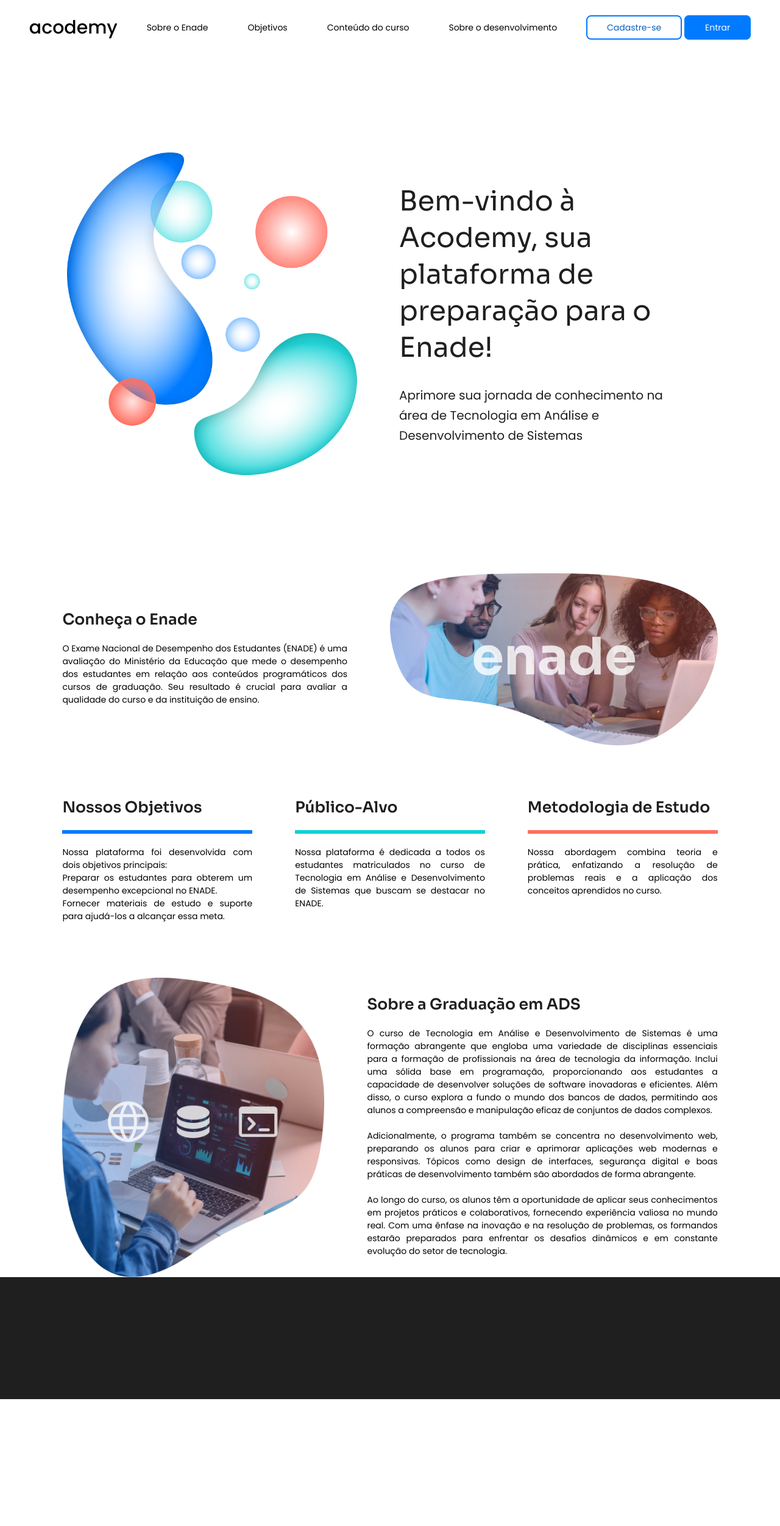
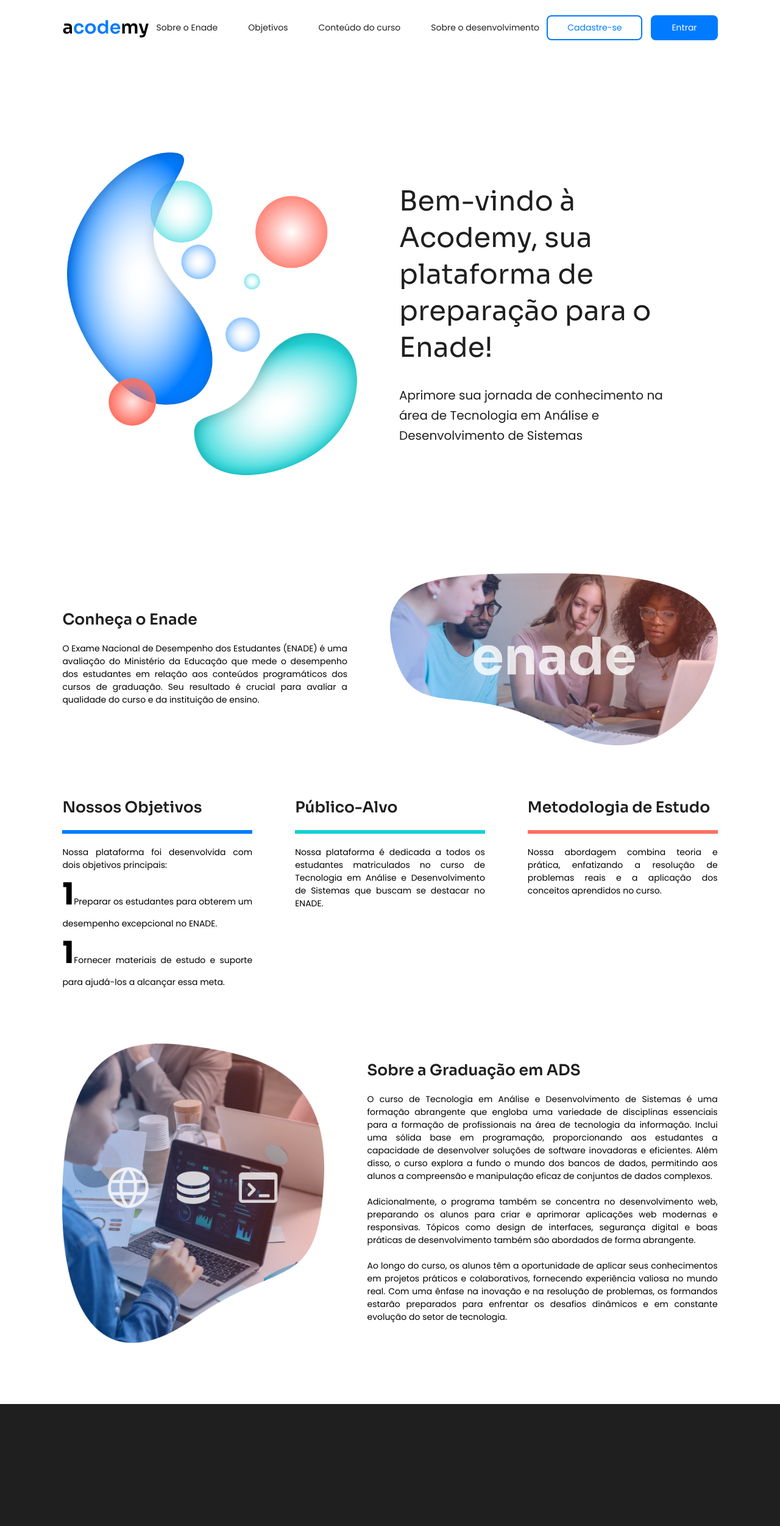
Before and after one commit to rochamanuela/acodemy-enade, a PHP site: page / in a window 1280 px wide. Shown: the whole page at 61% size. Before the commit the page ends 2294 px from the top, so only its background shows below. Run offline with PHP 8.4, Linux system fonts and the light colour scheme.

Commit message:
16/11/2023 - 23:08

```diff
--- a/index.html
+++ b/index.html
@@ -16,17 +16,17 @@
 
     <nav class="navbar">
         <div class="logotipo">
-            <p>acodemy</p>
+            <p>a<div class="code">code</div>my</p>
         </div>
         <div class="links">
-            <a href="">Sobre o Enade</a>
-            <a href="">Objetivos</a>
-            <a href="">Conteúdo do curso</a>
-            <a href="">Sobre o desenvolvimento</a>
+            <a href="#">Sobre o Enade</a>
+            <a href="#">Objetivos</a>
+            <a href="#">Conteúdo do curso</a>
+            <a href="#">Sobre o desenvolvimento</a>
         </div>
         <div class="buttons">
-            <a href="" class="button" id="deactivate">Cadastre-se</a>
-            <a href="" class="button">Entrar</a>
+            <a href="#" id="deactivate">Cadastre-se</a>
+            <a href="#">Entrar</a>
         </div>
     </nav>
 
@@ -55,8 +55,8 @@
                 <h2>Nossos Objetivos</h2>
                 <hr id="blue">
                 <p>Nossa plataforma foi desenvolvida com dois objetivos principais:</p>
-                <p>Preparar os estudantes para obterem um desempenho excepcional no ENADE.</p>
-                <p>Fornecer materiais de estudo e suporte para ajudá-los a alcançar essa meta.</p>
+                <p><b class="number-topic">1</b>Preparar os estudantes para obterem um desempenho excepcional no ENADE.</p>
+                <p><b class="number-topic">1</b>Fornecer materiais de estudo e suporte para ajudá-los a alcançar essa meta.</p>
             </div>
             <div class="item">
                 <h2>Público-Alvo</h2>
--- a/styles/style.css
+++ b/styles/style.css
@@ -5,14 +5,21 @@
     padding: 0;
 }
 
+:root {
+    --blue: #007BFF;
+    --turquoise: #11D1D4;
+    --salmon: #FF6F61;
+    --black: #1F1F1F;
+    --white: #FFF;
+}
+
 body {
     display: flex;
     flex-direction: column;
 
-    background-color: #fff;
+    background-color: var(--white);
     font-family: 'Poppins', sans-serif;
     font-size: 14px;
-    /* font-family: 'Sora', sans-serif; */
 }
 
 p {
@@ -20,7 +27,7 @@ p {
 }
 
 .header .title h1 {
-    color: #1F1F1F;
+    color: var(--black);
     font-family: Sora;
     font-size: 45px;
     font-style: normal;
@@ -31,49 +38,69 @@ p {
 .navbar {
     display: flex;
     flex-direction: row;
-    justify-content: space-evenly;
+    justify-content: space-between;
     align-items: center;
     height: 90px;
+    padding: 0 8%;
 }
 
 .navbar a {
-    color: #000;
+    color: var(--black);
     font-family: Poppins;
     font-size: 14px;
     font-style: normal;
     font-weight: 400;
     text-decoration: none;
+    transition: .3s;
+}
+
+.navbar .links a:hover {
+    color: var(--blue);
 }
 
 .navbar .links {
     display: flex;
-    gap: 65px;
+    gap: 50px;
 }
 
 .navbar .logotipo {
     font-size: 30px;
-    font-weight: 500;
+    font-weight: 600;
+    font-family: Sora;
+
+    display: flex;
+    flex-direction: row;
 }
 
-.navbar .buttons .button {
+.navbar .logotipo .code {
+    color: var(--blue);
+}
+
+.navbar .buttons {
+    display: flex;
+    gap: 14px;
+}
+
+.navbar .buttons a {
     padding: 8px 32px;
-    background-color: #007BFF;
+    background-color: var(--blue);
     font-family: Poppins;
     font-size: 14px;
-    border: 2px solid #007BFF;
+    border: 2px solid var(--blue);
     border-radius: 8px;
     color: #fff;
     cursor: pointer;
-    transition: .3s;
+    transition: .5s;
 }
 
 #deactivate {
-    background-color: #fff;
-    color: #025ec0;
+    background-color: var(--white);
+    color: var(--blue);
 }
 
-.navbar .buttons .button:hover {
-    background-color: #007BFF;
+.navbar .buttons a:hover, #deactivate:hover {
+    background-color: #005fc4;
+    border-color: #005fc4;
     color: #fff;
 }
 
@@ -146,41 +173,42 @@ main .center-topics .item {
     flex: 1 30%
 }
 
+main .bottom-topic {
+    margin-bottom: 100px;
+}
+
 hr {
     border: 3px solid;
     margin-bottom: 20px;
 }
 
-#blue { border-color: #007BFF; }
-#turquesa { border-color: #11D1D4; }
-#salmon { border-color: #FF6F61; }
+.number-topic {
+    font-size: 50px;
+}
+
+#blue { border-color: var(--blue); }
+#turquesa { border-color: var(--turquoise); }
+#salmon { border-color: var(--salmon); }
 
 .footer {
-    background-color: #1f1f1f;
+    background-color: var(--black);
     width: 100%;
     height: 200px;
 }
 
-/* teste do scroll */
 body::-webkit-scrollbar {
     width: 5px;
-    /* Largura da barra de rolagem completa */
     z-index: -1;
     overflow: scroll;
 }
 
 body::-webkit-scrollbar-track {
-    background: transparent;
-    /* Deixar a área de rastreamento transparente */
+    background: var(--black);
 }
 
 body::-webkit-scrollbar-thumb {
-    background-color: #1f1f1f;
-    /* Cor do polegar da barra de rolagem */
+    background-color: #555555;
     border-radius: 0px;
-    /* Arredondamento do polegar da barra de rolagem */
-    border: 3px solid transparent;
-    /* Cria um espaço em torno do polegar da barra de rolagem */
+    border: 1px solid transparent;
     z-index: -1;
-    /* Coloca a barra de rolagem na frente do conteúdo */
 }
```
